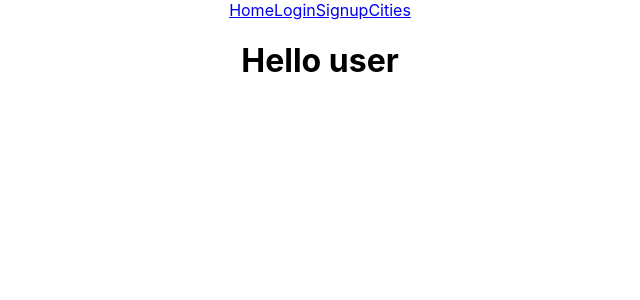
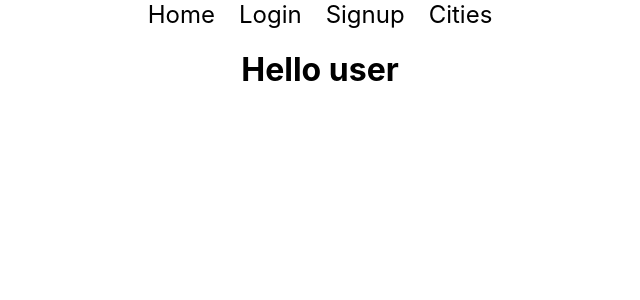
Before and after one commit to Asingerdev/travel-chat, a React (Create React App) app in the folder travel-chat/: page / in a window 1280 px wide. Shown: the top 300 px of the page, without its empty margins (320-960 px from the left). Built offline with nearby package versions, Linux system fonts and the light colour scheme; the HTML template or start-up script is replaced by a standard one.

Commit message:
Add Browser Router to nav bar

```diff
--- a/travel-chat/package.json
+++ b/travel-chat/package.json
@@ -11,7 +11,8 @@
     "react-dom": "^16.12.0",
     "react-router": "^5.1.2",
     "react-router-dom": "^5.1.2",
-    "react-scripts": "3.3.0"
+    "react-scripts": "3.3.0",
+    "styled-components": "^4.4.1"
   },
   "scripts": {
     "start": "react-scripts start",
--- a/travel-chat/src/components/NavBar/index.js
+++ b/travel-chat/src/components/NavBar/index.js
@@ -1,9 +1,8 @@
 import React from 'react'
-import { NavLink } from 'react-router-dom'
 
 import * as ROUTES from '../../constants/routes'
 
-import './style.css'
+import NavLink from './style.js'
 
 const NavBar = () => {
     return (
--- /dev/null
+++ b/travel-chat/src/components/NavBar/style.js
@@ -0,0 +1,15 @@
+import { Link } from 'react-router-dom';
+import styled from 'styled-components';
+
+const NavLink = styled(Link)`
+    text-decoration: none;
+    color: black;
+    font-size: 1.5em;
+    padding: .5em;
+    &:hover {
+        border: 1px inset black;
+        background-color: lightgreen;
+    }
+`
+
+export default NavLink
```
Also changed, not shown: travel-chat/src/components/NavBar/style.css (deleted), 1 other file (tests, documents, lock files or other folders).
